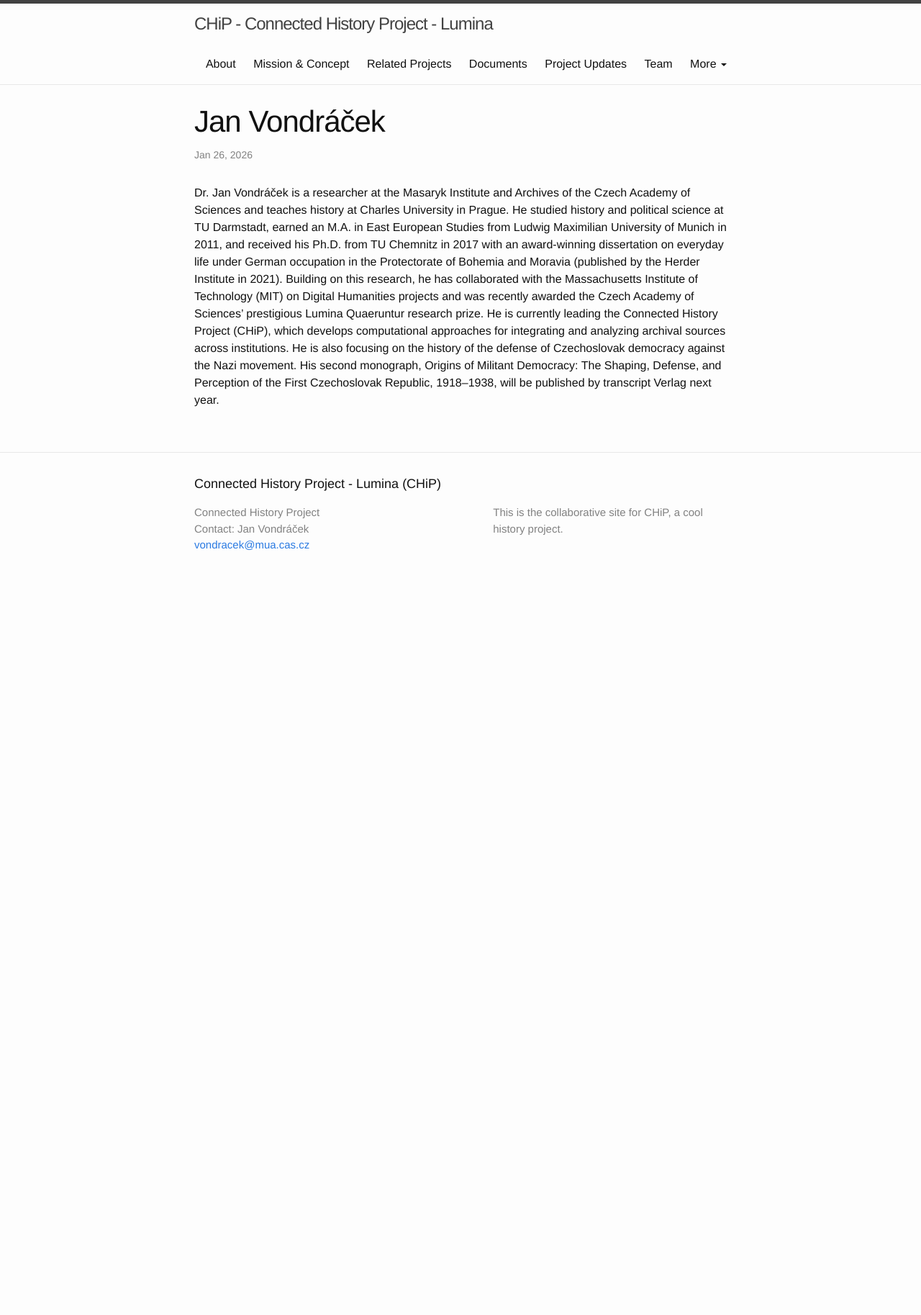
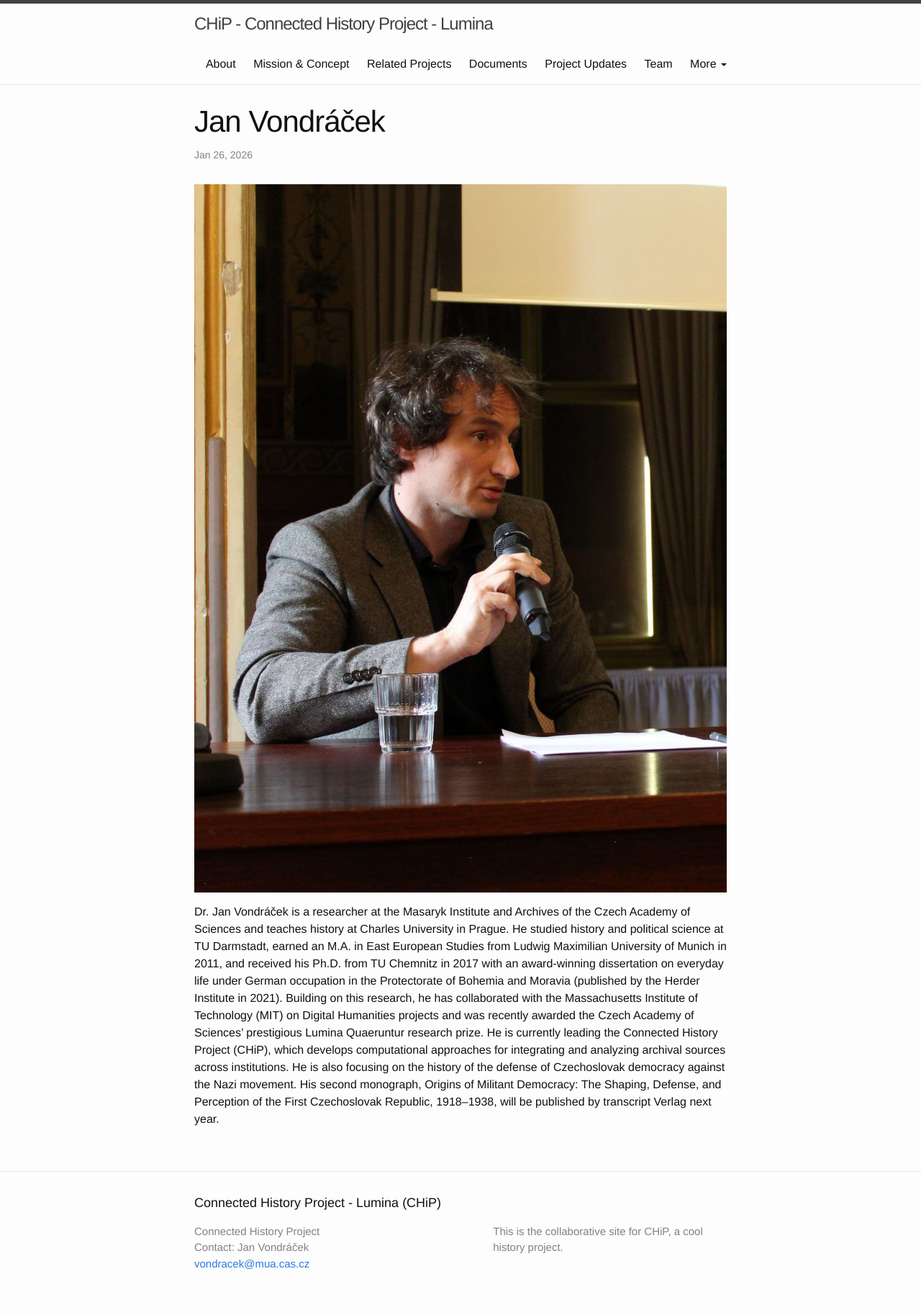
Before and after one commit to CHiP-Lumina/chip-lumina.github.io, a Jekyll site: the page built from _posts/2026-01-26-jan-vondr-ek.md, in a window 1280 px wide. Shown: the whole page at 72% size. Built offline with Jekyll 4.4.1, drawn with Linux system fonts in a browser that asks for light colours; before the commit the page ends 900 px from its top, so only the background shows below that.

Commit message:
Create 2026-01-26-jan-vondr-ek.md

```diff
--- a/_posts/2026-01-26-jan-vondr-ek.md
+++ b/_posts/2026-01-26-jan-vondr-ek.md
@@ -5,4 +5,6 @@ category: people
 title: Jan Vondráček
 display-rank: 2
 ---
+![Jan Vondráček]({{site.baseurl}}/assets/vondracek.jpg)
+
 Dr. Jan Vondráček is a researcher at the Masaryk Institute and Archives of the Czech Academy of Sciences and teaches history at Charles University in Prague. He studied history and political science at TU Darmstadt, earned an M.A. in East European Studies from Ludwig Maximilian University of Munich in 2011, and received his Ph.D. from TU Chemnitz in 2017 with an award-winning dissertation on everyday life under German occupation in the Protectorate of Bohemia and Moravia (published by the Herder Institute in 2021). Building on this research, he has collaborated with the Massachusetts Institute of Technology (MIT) on Digital Humanities projects and was recently awarded the Czech Academy of Sciences’ prestigious Lumina Quaeruntur research prize. He is currently leading the Connected History Project (CHiP), which develops computational approaches for integrating and analyzing archival sources across institutions. He is also focusing on the history of the defense of Czechoslovak democracy against the Nazi movement. His second monograph, Origins of Militant Democracy: The Shaping, Defense, and Perception of the First Czechoslovak Republic, 1918–1938, will be published by transcript Verlag next year.
```
